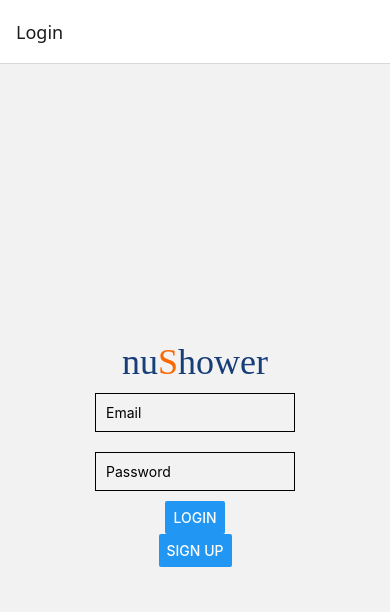
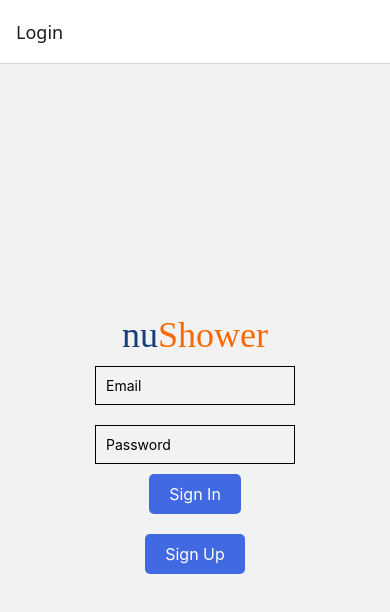
Before and after one commit to jarrenoh/nuShower, a React Native app: screen /Login in a window 390 px wide. Shown: the top 612 px of the page. Built offline with nearby package versions, Linux system fonts and the light colour scheme.

Commit message:
change to touchable opacity

```diff
--- a/screens/Login.tsx
+++ b/screens/Login.tsx
@@ -1,4 +1,4 @@
-import { View, Text, TextInput, Button } from 'react-native'
+import { View, Text, TextInput, Button, TouchableOpacity } from 'react-native'
 import React, {useState }from 'react'
 import { getAuth, signInWithEmailAndPassword, createUserWithEmailAndPassword, signOut } from 'firebase/auth'
 import { Firestore } from 'firebase/firestore'
@@ -48,7 +48,7 @@ const LoginScreen = () => {
 
 return (
     <View style = {styles.container}>
-      <Text style={styles.header}>nu<Text style={styles.orange}>S</Text>hower</Text>
+      <Text style={styles.header}>nu<Text style={styles.orange}>Shower</Text></Text>
       <TextInput
         placeholder = "Email"
         value = {email}
@@ -63,17 +63,19 @@ return (
         onChangeText = {setPassword}
         style = {{borderWidth: 1, padding: 10, margin: 10, width: 200}}
       />
-      <Button
-        title = "Login"
+      <TouchableOpacity style = {styles.button}
         onPress = {signin}
         disabled = {loading}
-      />
+      >
+        <Text style = {styles.buttonText}>Sign In</Text>
+      </TouchableOpacity>
 
-      <Button
-        title = "Sign Up"
+      <TouchableOpacity style = {styles.button}
         onPress = {signup}
         disabled = {loading}
-      />
+      >
+        <Text style = {styles.buttonText}>Sign Up</Text>
+      </TouchableOpacity>
 
 
     </View>
@@ -97,6 +99,17 @@ const styles = {
   },
   orange: {
     color: '#fa6800',
+  },
+  button: {
+    backgroundColor: '#4169e1',
+    paddingVertical: 10,
+    paddingHorizontal: 20,
+    borderRadius: 5,
+    marginBottom: 20,
+  },
+  buttonText: {
+    color: '#fff',
+    fontSize: 16,
   }
 
 }
```
